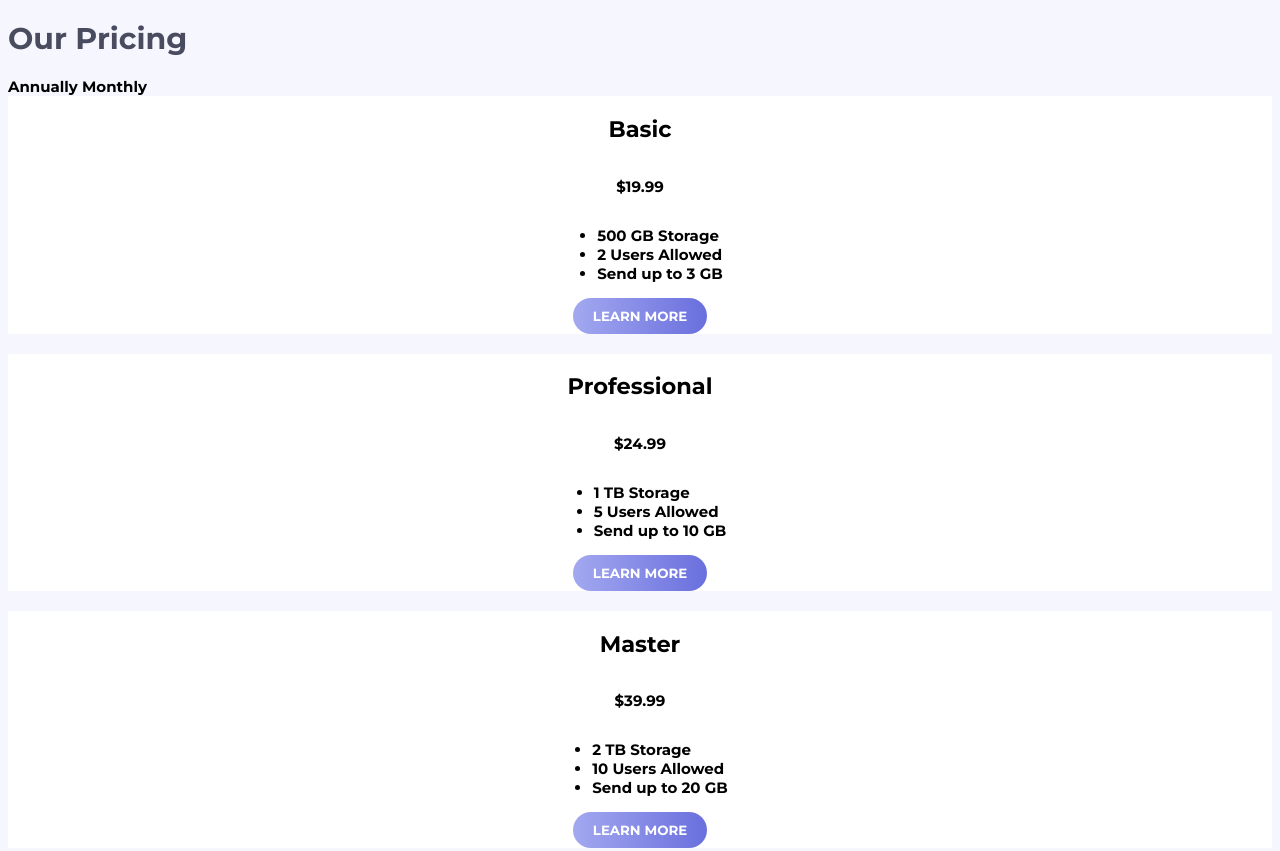
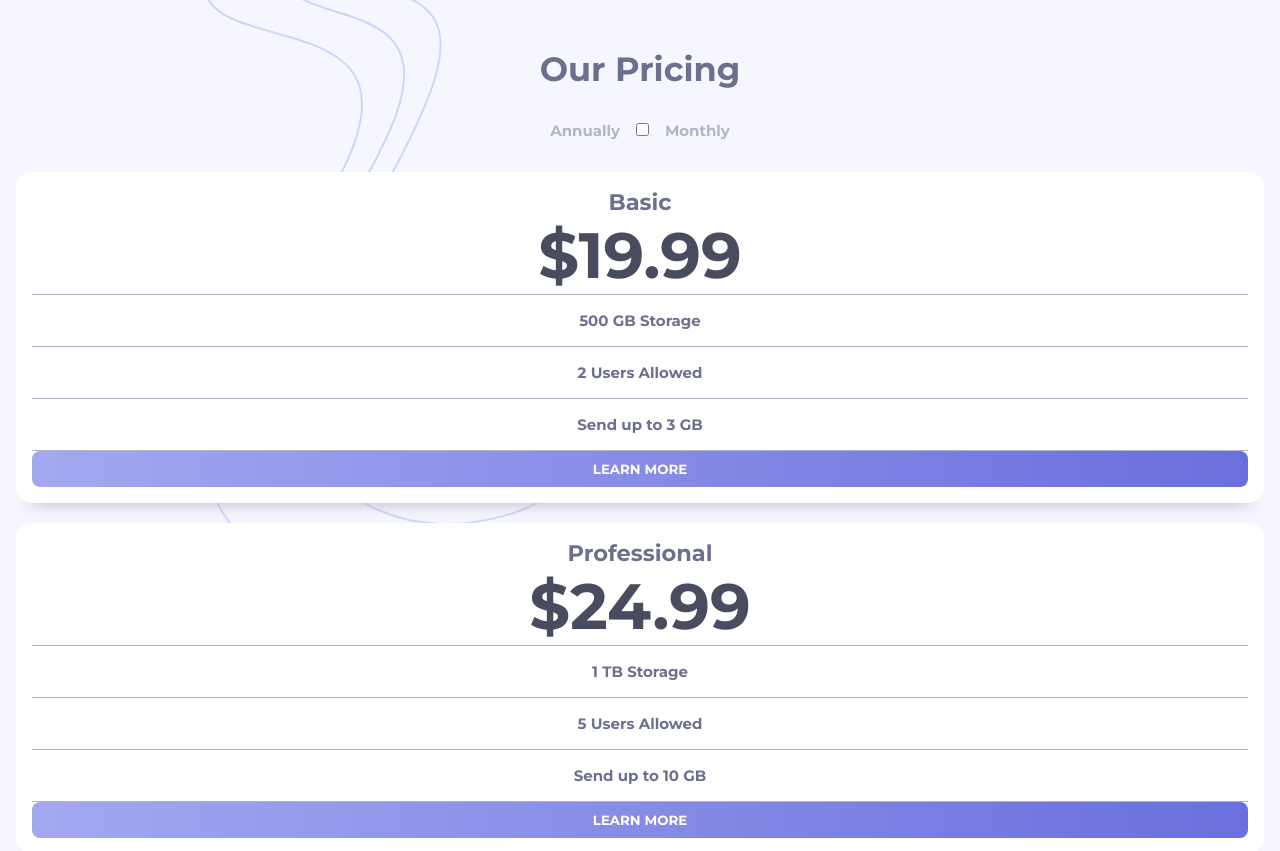
Before and after one commit to maiaflow/pricing-component-with-toggle, a plain HTML site: page index.html in a window 1280 px wide. Shown: the top 851 px of the page. Drawn offline with Linux system fonts and the light colour scheme.

Commit message:
return to fedc

```diff
--- a/css/styles.scss
+++ b/css/styles.scss
@@ -1,13 +1,33 @@
 @import url('https://fonts.googleapis.com/css2?family=Montserrat:wght@700&display=swap');
 @import "variables";
+
+*, *:after, *:before {
+    box-sizing: border-box;
+    margin: 0;
+    padding: 0;
+}
 
 body {
     font-family: 'Montserrat', sans-serif;
     font-size: 15px;
-    background: $verylightgrayishblue;
+    background: url(../images/bg-top.svg) 190px -40px $verylightgrayishblue no-repeat;
+    padding: 3rem 1rem;
     header {
+        display: flex;
+        flex-direction: column;
+        align-items: center;
+        gap: 2rem;
         h1 {
-            color: $darkgrayishblue;
+            color: $grayishblue;
+            margin: 0;
+            font-size: 2.1rem;
+        }
+        nav {
+            color: $lightgrayishblue;
+            display: flex;
+            align-items: center;
+            gap: 1rem;
+            margin-bottom: 2rem;
         }
     }
     main {
@@ -17,15 +37,34 @@ body {
         article {
             display: flex;
             flex-direction: column;
-            align-items: center;
+            text-align: center;
             background: #fff;
+            border-radius: 1rem;
+            padding: 1rem;
+            box-shadow: 0rem 1rem 1rem -1rem $lightgrayishblue;
+            h2 {
+                color: $grayishblue;
+            }
+            p {
+                color: $darkgrayishblue;
+                font-size: 4rem;
+            }
+            li {
+                color: $grayishblue;
+                list-style: none;
+                border-bottom: 1px solid $lightgrayishblue;
+                padding: 1rem 0;
+                &:first-child {
+                    border-top: 1px solid $lightgrayishblue;
+                }
+            }
             button {
                 background: linear-gradient(90deg,$gradient1,$gradient2);
                 font-family: inherit;
                 color: #fff;
                 text-transform: uppercase;
                 padding: 10px 20px;
-                border-radius: 20px;
+                border-radius: .5rem;
                 border: 0;
             }
         }
--- a/index.html
+++ b/index.html
@@ -13,10 +13,16 @@
 
   <header>
     <h1>Our Pricing</h1>
-    <toggle>
-      Annually
-      Monthly
-    </toggle>
+    <nav>
+      <p>Annually</p>
+      <label class="check-switch">
+        <input type="checkbox" />
+        <div class="track">
+            <div class="knob"></div>
+        </div>
+      </label>
+      <p>Monthly</p>
+    </nav>
   </header>
 
   <main>
```
Also changed, not shown: css/styles.css, 1 other file.
